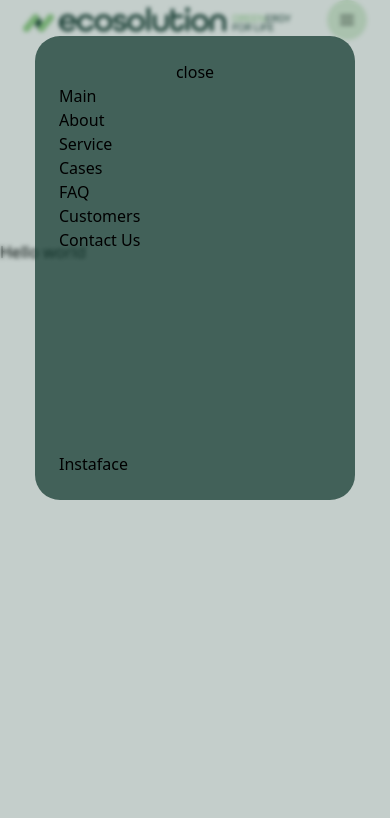
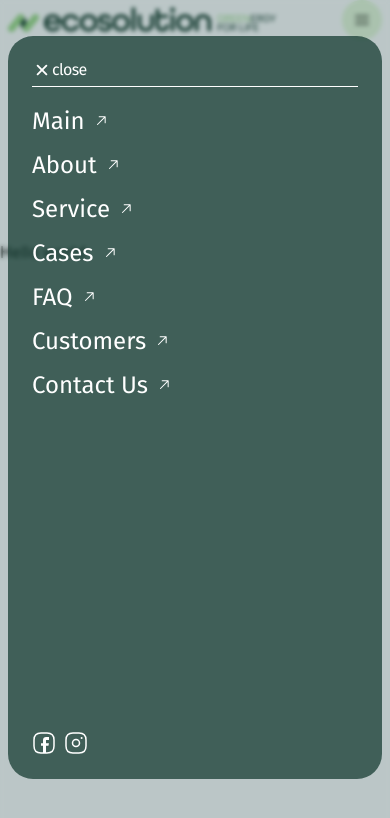
Before and after one commit to Malakhow-Alexandr/ecosolution-next-tailwind, a Next.js app: page / in a window 390 px wide. Both pictures are taken after a click on the button 347 px from the left and 20 px from the top of the page. Shown: the top 818 px of the page. Built offline with nearby package versions, Linux system fonts and the light colour scheme.

Commit message:
add all styles for burger menu

```diff
--- a/app/globals.css
+++ b/app/globals.css
@@ -6,10 +6,18 @@ html {
   scroll-behavior: smooth;
 }
 body {
-  bacground-color: #f3f5fa;
+  background-color: #f3f5fa;
 }
 @layer components {
   .custom-container {
-    @apply max-w-full tablet:px-[20px] px-[8px] mx-auto  mobile:w-[360px] tablet:w-[768px]  desktop:w-[1280px];
+    @apply max-w-full tablet:px-[20px] px-[8px] mx-auto tablet:w-[768px]  desktop:w-[1280px];
+
+    @media (max-width: 479px) {
+      max-width: 100%;
+    }
+
+    @media (min-width: 480px) and (max-width: 767px) {
+      max-width: 480px;
+    }
   }
 }
--- /dev/null
+++ b/bd/burgerBd.ts
@@ -0,0 +1,35 @@
+export const burgerNav = [
+  {
+    href: "#",
+    title: "Main",
+  },
+  {
+    href: "#",
+    title: "About",
+  },
+  {
+    href: "#",
+    title: "Service",
+  },
+  {
+    href: "#",
+    title: "Cases",
+  },
+  {
+    href: "#",
+    title: "FAQ",
+  },
+  {
+    href: "#",
+    title: "Customers",
+  },
+  {
+    href: "#",
+    title: "Contact Us",
+  },
+];
+
+export const burgerSocials = [
+  { href: "#", title: "facebook" },
+  { href: "#", title: "Instagram" },
+];
--- /dev/null
+++ b/components/Backdrop/Backdrop.tsx
@@ -0,0 +1,24 @@
+import React, { ReactNode } from "react";
+
+interface BackdropProps {
+  isOpen: boolean;
+  children: ReactNode;
+  onClick: (event: React.MouseEvent<HTMLDivElement>) => void;
+}
+
+const Backdrop: React.FC<BackdropProps> = ({ isOpen, children, onClick }) => {
+  return (
+    <div
+      className={`${
+        !isOpen
+          ? "opacity-0 pointer-events-none w-full h-full bg-transparent invisible fixed top-0 left-0 transition-all duration-[500ms]"
+          : "fixed top-0 left-0 pointer-events-auto visible w-full h-full bg-[#173D33] opacity-100 bg-opacity-25 backdrop-blur-[2px] z-500 transition-opacity duration-[500ms] px-[8px]"
+      }`}
+      onClick={onClick}
+    >
+      {children}
+    </div>
+  );
+};
+
+export default Backdrop;
--- /dev/null
+++ b/components/SideBar/BurgerMenu.tsx
@@ -0,0 +1,32 @@
+import React from "react";
+import BurgerNav from "./BurgerNav";
+import { IoClose } from "react-icons/io5";
+
+interface BurgerMenuProps {
+  isOpen: boolean;
+  toggle: () => void;
+}
+
+const BurgerMenu: React.FC<BurgerMenuProps> = ({ toggle, isOpen }) => {
+  return (
+    <div
+      className={`${
+        isOpen
+          ? "flex flex-col max-w-[480px] h-[88%]  mx-auto mt-[36px] bg-[#173d33] bg-opacity-75 rounded-[25px] p-[24px] "
+          : "hidden"
+      }`}
+    >
+      <button
+        onClick={() => toggle()}
+        className="w-[60px] h-[20px] flex items-center font-text text-[16px] font-normal text-white tracking-[-0.64px] hover:text-mainElementsColor transition-colors duration-[250ms]"
+      >
+        <IoClose className="w-[20px] h-[20px]" />
+        close
+      </button>
+      <span className="block border-b-[1px] border-white w-[100%] mt-[6px] mb-[16px]"></span>
+      <BurgerNav />
+    </div>
+  );
+};
+
+export default BurgerMenu;
--- /dev/null
+++ b/components/SideBar/BurgerNav.tsx
@@ -0,0 +1,56 @@
+import Image from "next/image";
+import { GoArrowUpRight } from "react-icons/go";
+import InstaIcon from "@/public/icons/instagram.svg";
+import FaceBookIcon from "@/public/icons/facebook.svg";
+import { burgerNav, burgerSocials } from "@/bd/burgerBd";
+
+const BurgerNav = () => {
+  return (
+    <div className="flex flex-col h-full">
+      <div className="flex flex-col mb-auto">
+        <ul className="flex flex-col gap-[8px] ">
+          {burgerNav.map((link) => (
+            <li key={link.title}>
+              <a
+                href={link.href}
+                className="flex items-center gap-[8px] font-text text-[24px] text-white hover:text-mainElementsColor transition-colors duration-[250ms]"
+              >
+                {link.title}
+                <GoArrowUpRight className="w-[16px] h-[16px]" />
+              </a>
+            </li>
+          ))}
+        </ul>
+      </div>
+      <div className="flex ">
+        <ul className="flex flex-row gap-[8px]">
+          {burgerSocials.map((link) => (
+            <li key={link.title}>
+              <a href={link.href}>
+                {link.title === "Instagram" ? (
+                  <Image
+                    src={InstaIcon}
+                    alt="this is instagram icon"
+                    width={24}
+                    height={24}
+                    className="hover:scale-110 transition-transform duration-200"
+                  />
+                ) : (
+                  <Image
+                    src={FaceBookIcon}
+                    alt="this is instagram icon"
+                    width={24}
+                    height={24}
+                    className="hover:scale-110 transition-transform duration-200"
+                  />
+                )}
+              </a>
+            </li>
+          ))}
+        </ul>
+      </div>
+    </div>
+  );
+};
+
+export default BurgerNav;
--- a/components/SideBar/SideBar.tsx
+++ b/components/SideBar/SideBar.tsx
@@ -1,12 +1,20 @@
 "use client";
 import React, { useState, useEffect } from "react";
 import BurgerButton from "./BurgerButton";
+import Backdrop from "../Backdrop/Backdrop";
+import BurgerMenu from "./BurgerMenu";
 
 const SideBar = () => {
   const [isOpen, setIsOpen] = useState(false);
 
   const handleEscapeKey = (event: Event): void => {
     if (event instanceof KeyboardEvent && event.key === "Escape") {
+      setIsOpen(false);
+    }
+  };
+
+  const handleBackdropClick = (event: React.MouseEvent<HTMLDivElement>) => {
+    if (event.target === event.currentTarget) {
       setIsOpen(false);
     }
   };
@@ -22,55 +30,9 @@ const SideBar = () => {
   return (
     <>
       <BurgerButton toggle={() => setIsOpen(!isOpen)} />
-      <div
-        className={`${
-          !isOpen
-            ? "opacity-0 pointer-events-none w-full h-full bg-transparent invisible fixed top-0 left-0 transition-all duration-[500ms]"
-            : "fixed top-0 left-0 pointer-events-auto visible w-full h-full bg-[#173D33] opacity-100 bg-opacity-25 backdrop-blur-[2px] z-500 transition-opacity duration-[500ms]"
-        }`}
-      >
-        <div
-          className={`${
-            isOpen
-              ? "flex flex-col w-[320px] mx-auto mt-[36px] bg-[#173d33] bg-opacity-75 rounded-[25px] p-[24px] "
-              : "hidden"
-          }`}
-        >
-          <button onClick={() => setIsOpen(false)}> close</button>
-          <ul className="flex flex-col">
-            <li>
-              <a href="">Main</a>
-            </li>
-            <li>
-              <a href="">About</a>
-            </li>
-            <li>
-              <a href="">Service</a>
-            </li>
-            <li>
-              <a href="">Cases</a>
-            </li>
-            <li>
-              <a href="">FAQ</a>
-            </li>
-            <li>
-              <a href="">Customers</a>
-            </li>
-            <li>
-              <a href="">Contact Us</a>
-            </li>
-
-            <ul className="flex flex-row mt-[200px]">
-              <li>
-                <a href="">Insta</a>
-              </li>
-              <li>
-                <a href="">face</a>
-              </li>
-            </ul>
-          </ul>
-        </div>
-      </div>
+      <Backdrop isOpen={isOpen} onClick={handleBackdropClick}>
+        <BurgerMenu toggle={() => setIsOpen(!isOpen)} isOpen={isOpen} />
+      </Backdrop>
     </>
   );
 };
--- a/tailwind.config.ts
+++ b/tailwind.config.ts
@@ -20,11 +20,11 @@ const config: Config = {
         mainElementsColor: "#97D28B",
       },
       fontFamily: {
-        title: ['var(--font-oswald)'],
-        text: ['var(--font-fira)']
+        title: ["var(--font-oswald)"],
+        text: ["var(--font-fira)"],
       },
       screens: {
-        mobile: "360px",
+        mobile: "480px",
         tablet: "768px",
         desktop: "1280px",
       },
```
Also changed, not shown: public/icons/facebook.svg (added), public/icons/instagram.svg (added).
